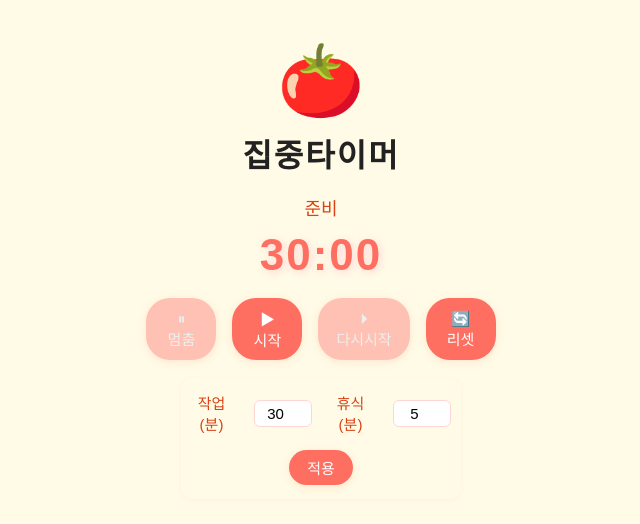
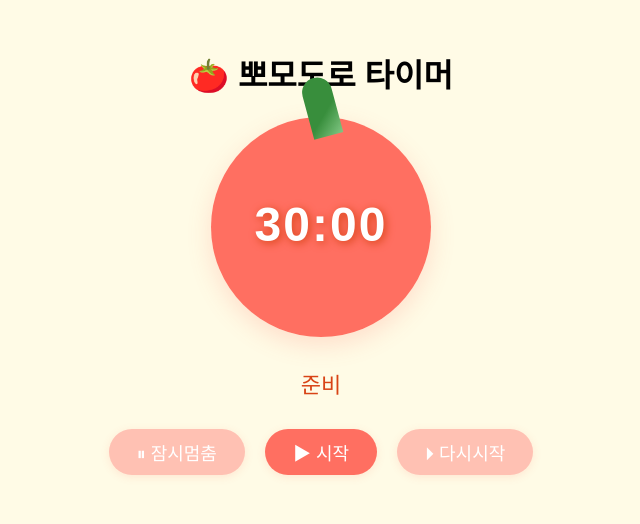
Before and after one commit to ji4513332-tech/pomodoro-timer, a plain HTML site: page index.html in a window 1280 px wide. Shown: the whole page, without its empty margins (319-959 px from the left). Drawn offline with Linux system fonts and the light colour scheme.

Commit message:
Add files via upload

```diff
--- a/index.html
+++ b/index.html
@@ -2,159 +2,80 @@
 <html lang="ko">
 <head>
     <meta charset="UTF-8">
-    <title>집중타이머</title>
+    <title>뽀모도로 타이머</title>
     <style>
-        body {
-            font-family: Arial, sans-serif;
-            background: #fffbe6;
-            margin: 0;
-            padding: 0;
+        body { font-family: Arial, sans-serif; text-align: center; margin-top: 50px; background: #fffbe6; }
+        .tomato {
+            width: 220px;
+            height: 220px;
+            background: radial-gradient(circle at 60% 40%, #ff6f61 80%, #d84315 100%);
+            border-radius: 50%;
+            margin: 0 auto 30px auto;
+            position: relative;
+            box-shadow: 0 8px 24px rgba(255, 111, 97, 0.2);
+        }
+        .stem {
+            width: 30px;
+            height: 60px;
+            background: linear-gradient(135deg, #388e3c 60%, #81c784 100%);
+            position: absolute;
+            top: -40px;
+            left: 95px;
+            border-radius: 20px 20px 0 0;
+            transform: rotate(-15deg);
+        }
+        #status { font-size: 22px; margin-bottom: 10px; color: #d84315; }
+        #timer {
+            font-size: 48px;
+            font-weight: bold;
+            color: #fff;
+            position: absolute;
+            top: 80px;
+            left: 0;
+            width: 100%;
             text-align: center;
-        }
-        .tomato-emoji {
-            font-size: 70px;
-            margin-top: 40px;
-            margin-bottom: 0;
-        }
-        .title {
-            margin-top: 8px;
-            margin-bottom: 0;
-            font-size: 2rem;
-            font-weight: bold;
-            color: #222;
+            text-shadow: 2px 2px 8px #d84315;
             letter-spacing: 2px;
-        }
-        #status {
-            font-size: 18px;
-            margin: 18px 0 10px 0;
-            color: #d84315;
-        }
-        #timer {
-            font-size: 44px;
-            font-weight: bold;
-            color: #ff6f61;
-            text-shadow: 2px 2px 8px #ffd6d6;
-            letter-spacing: 2px;
-            margin-bottom: 18px;
         }
         .btn-group {
             display: flex;
             justify-content: center;
-            gap: 16px;
-            margin-bottom: 18px;
+            gap: 20px;
+            margin-top: 30px;
         }
-        .btn-group button {
-            display: flex;
-            flex-direction: column;
-            align-items: center;
-            justify-content: center;
-            font-size: 15px;
-            padding: 10px 18px;
+        button {
+            font-size: 18px;
+            padding: 10px 28px;
             border: none;
-            border-radius: 24px;
-            background: #ff6f61;
-            color: #fff;
-            cursor: pointer;
-            box-shadow: 0 2px 8px rgba(255, 111, 97, 0.15);
-            transition: background 0.2s;
-            min-width: 70px;
-        }
-        .btn-group button:disabled {
-            background: #ffc1b3;
-            color: #eee;
-            cursor: not-allowed;
-        }
-        .btn-group button:hover:not(:disabled) {
-            background: #d84315;
-        }
-        .settings {
-            margin: 18px auto 0 auto;
-            background: #fffbe6;
-            border-radius: 12px;
-            padding: 14px 10px;
-            box-shadow: 0 1px 4px rgba(255, 111, 97, 0.07);
-            font-size: 15px;
-            width: 260px;
-            display: flex;
-            flex-direction: column;
-            align-items: center;
-        }
-        .settings-row {
-            margin-bottom: 10px;
-            display: flex;
-            align-items: center;
-            justify-content: center;
-            gap: 18px;
-        }
-        .settings label {
-            margin-right: 4px;
-            color: #d84315;
-            font-size: 15px;
-        }
-        .settings input[type="number"] {
-            width: 48px;
-            padding: 4px;
-            border-radius: 6px;
-            border: 1px solid #ffd6d6;
-            font-size: 15px;
-            text-align: center;
-        }
-        .settings button {
-            margin-top: 6px;
-            font-size: 15px;
-            padding: 7px 18px;
-            border: none;
-            border-radius: 24px;
+            border-radius: 30px;
             background: #ff6f61;
             color: #fff;
             cursor: pointer;
             box-shadow: 0 2px 8px rgba(255, 111, 97, 0.15);
             transition: background 0.2s;
         }
-        .settings button:disabled {
+        button:disabled {
             background: #ffc1b3;
-            color: #eee;
             cursor: not-allowed;
         }
-        .settings button:hover:not(:disabled) {
+        button:hover:not(:disabled) {
             background: #d84315;
-        }
-        @media (max-width: 500px) {
-            .settings {
-                width: 90vw;
-                max-width: 340px;
-            }
         }
     </style>
 </head>
 <body>
-    <div class="tomato-emoji">🍅</div>
-    <div class="title">집중타이머</div>
+    <h1>🍅 뽀모도로 타이머</h1>
+    <div class="tomato">
+        <div class="stem"></div>
+        <div id="timer">30:00</div>
+    </div>
     <div id="status">준비</div>
-    <div id="timer">30:00</div>
     <div class="btn-group">
-        <button id="pauseBtn" disabled>
-            ⏸<span>멈춤</span>
-        </button>
-        <button id="startBtn">
-            ▶<span>시작</span>
-        </button>
-        <button id="resumeBtn" disabled>
-            ⏵<span>다시시작</span>
-        </button>
-        <button id="resetBtn">
-            🔄<span>리셋</span>
-        </button>
+        <button id="pauseBtn" disabled>⏸ 잠시멈춤</button>
+        <button id="startBtn">▶ 시작</button>
+        <button id="resumeBtn" disabled>⏵ 다시시작</button>
     </div>
-    <form class="settings" id="settingsForm" autocomplete="off" onsubmit="return false;">
-        <div class="settings-row">
-            <label for="workInput">작업(분)</label>
-            <input type="number" id="workInput" min="1" max="120" value="30">
-            <label for="breakInput">휴식(분)</label>
-            <input type="number" id="breakInput" min="1" max="60" value="5">
-        </div>
-        <button id="applyBtn">적용</button>
-    </form>
+
     <script>
         let workTime = 30 * 60; // 30분
         let breakTime = 5 * 60; // 5분
@@ -162,17 +83,12 @@
         let timeLeft = workTime;
         let isWorking = true;
         let isPaused = false;
-        let isRunning = false;
 
         const statusDiv = document.getElementById('status');
         const timerDiv = document.getElementById('timer');
         const startBtn = document.getElementById('startBtn');
         const pauseBtn = document.getElementById('pauseBtn');
         const resumeBtn = document.getElementById('resumeBtn');
-        const resetBtn = document.getElementById('resetBtn');
-        const workInput = document.getElementById('workInput');
-        const breakInput = document.getElementById('breakInput');
-        const applyBtn = document.getElementById('applyBtn');
 
         function updateTimerDisplay() {
             let min = Math.floor(timeLeft / 60);
@@ -198,8 +114,7 @@
                             startBtn.disabled = false;
                             pauseBtn.disabled = true;
                             resumeBtn.disabled = true;
-                            isRunning = false;
-                            timerDiv.textContent = `${Math.floor(workTime/60).toString().padStart(2, '0')}:00`;
+                            timerDiv.textContent = "30:00";
                         }
                     }
                 }
@@ -210,12 +125,10 @@
             startBtn.disabled = true;
             pauseBtn.disabled = false;
             resumeBtn.disabled = true;
-            resetBtn.disabled = false;
             statusDiv.textContent = "작업 중!";
             timeLeft = workTime;
             isWorking = true;
             isPaused = false;
-            isRunning = true;
             updateTimerDisplay();
             runTimer();
         }
@@ -234,42 +147,10 @@
             statusDiv.textContent = isWorking ? "작업 중!" : "휴식 시간!";
         }
 
-        function resetTimer() {
-            clearInterval(timer);
-            isPaused = false;
-            isRunning = false;
-            startBtn.disabled = false;
-            pauseBtn.disabled = true;
-            resumeBtn.disabled = true;
-            resetBtn.disabled = false;
-            statusDiv.textContent = "준비";
-            timeLeft = workTime;
-            updateTimerDisplay();
-        }
-
-        function applySettings() {
-            let workVal = parseInt(workInput.value, 10);
-            let breakVal = parseInt(breakInput.value, 10);
-            if (isNaN(workVal) || workVal < 1) workVal = 30;
-            if (isNaN(breakVal) || breakVal < 1) breakVal = 5;
-            workTime = workVal * 60;
-            breakTime = breakVal * 60;
-            if (!isRunning) {
-                timeLeft = workTime;
-                updateTimerDisplay();
-            }
-        }
-
         startBtn.addEventListener('click', startTimer);
         pauseBtn.addEventListener('click', pauseTimer);
         resumeBtn.addEventListener('click', resumeTimer);
-        resetBtn.addEventListener('click', resetTimer);
-        applyBtn.addEventListener('click', applySettings);
 
-        // 초기 상태
-        pauseBtn.disabled = true;
-        resumeBtn.disabled = true;
-        resetBtn.disabled = false;
         updateTimerDisplay();
     </script>
 </body>
```
